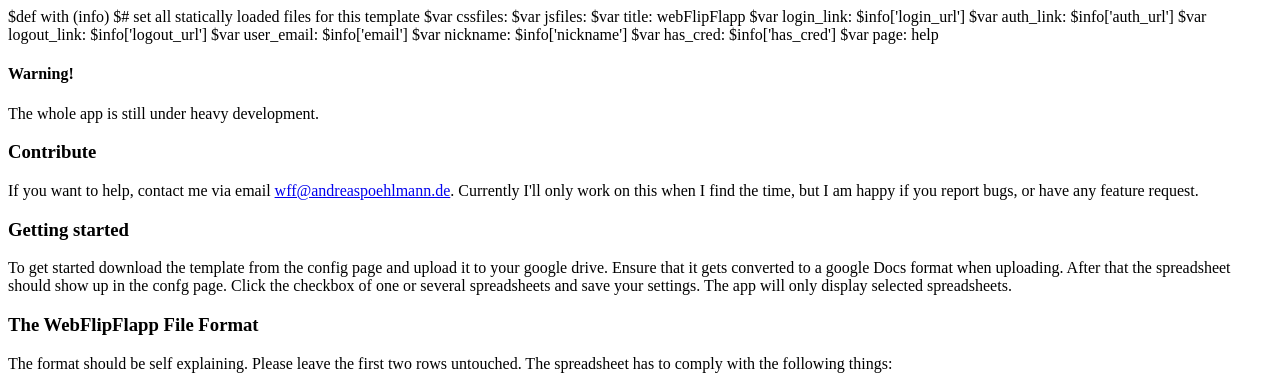
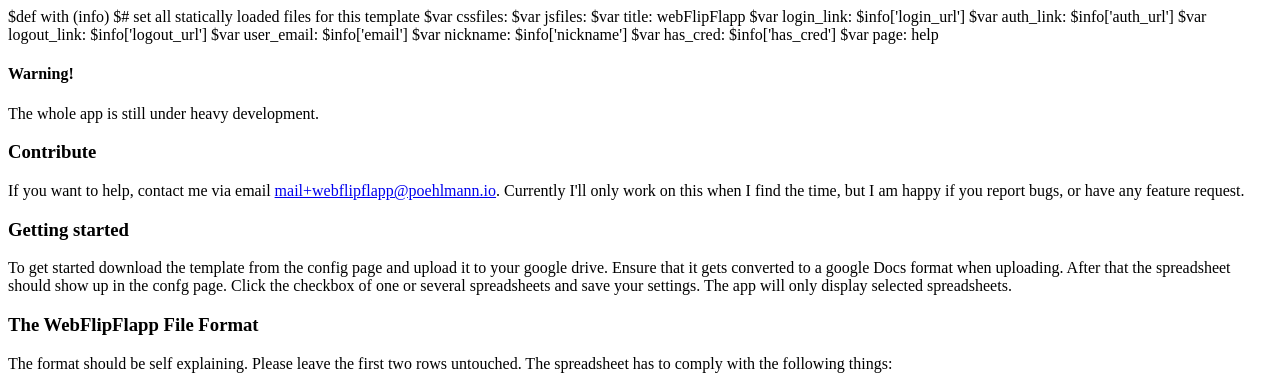
Before and after one commit to ap--/webflipflapp, a Python web app: template templates/help.html in a window 1280 px wide. Shown: the top 387 px of the page. Run offline with Jinja, Linux system fonts and the light colour scheme; the template is opened without the code that fills it, so the values that code supplies are empty.

Commit message:
update email

```diff
--- a/app.yaml
+++ b/app.yaml
@@ -1,5 +1,5 @@
 application: webflipflapp
-version: 1-5-0
+version: 1-5-2
 runtime: python27
 api_version: 1
 threadsafe: true
--- a/templates/help.html
+++ b/templates/help.html
@@ -21,7 +21,7 @@
 
 <h3>Contribute</h3>
 
-<p>If you want to help, contact me via email <a href="mailto:wff@andreaspoehlmann.de">wff@andreaspoehlmann.de</a>. Currently I'll only work on this when I find the time, but I am happy if you report bugs, or have any feature request.</p>
+<p>If you want to help, contact me via email <a href="mailto:mail+webflipflapp@poehlmann.io">mail+webflipflapp@poehlmann.io</a>. Currently I'll only work on this when I find the time, but I am happy if you report bugs, or have any feature request.</p>
 
 <h3>Getting started</h3>
 
```
